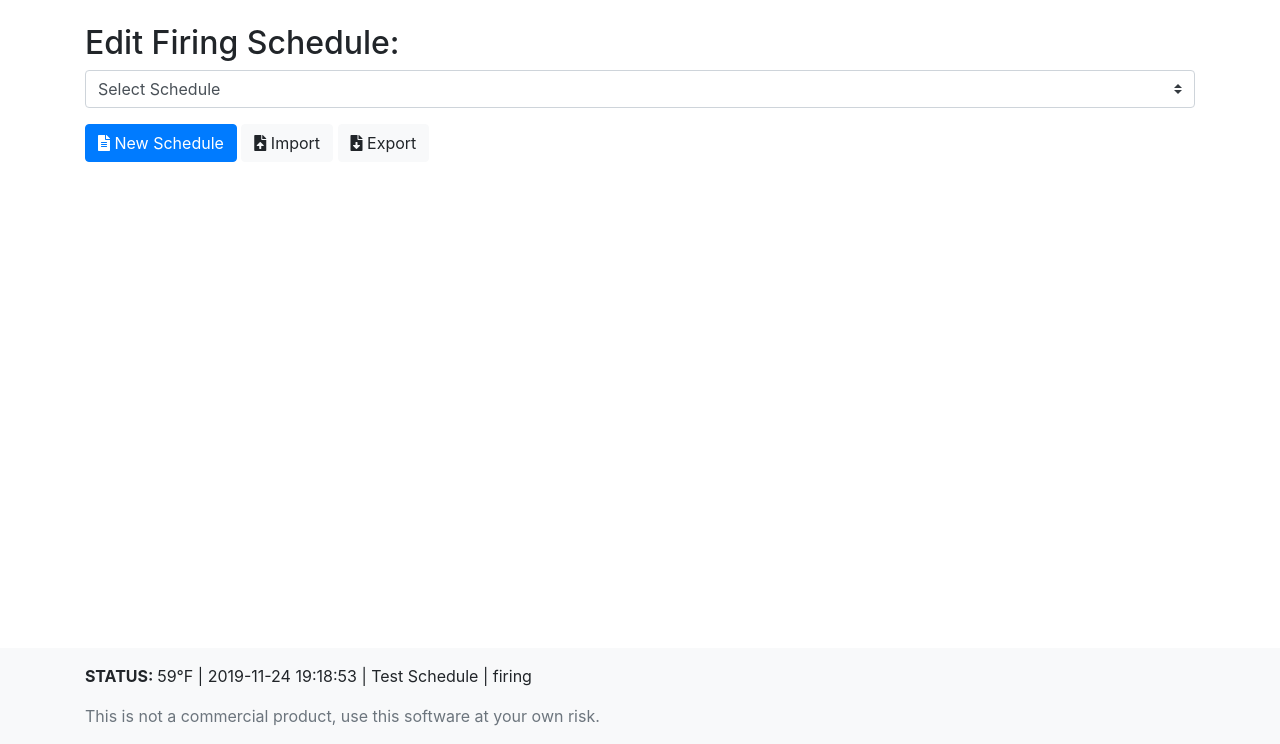
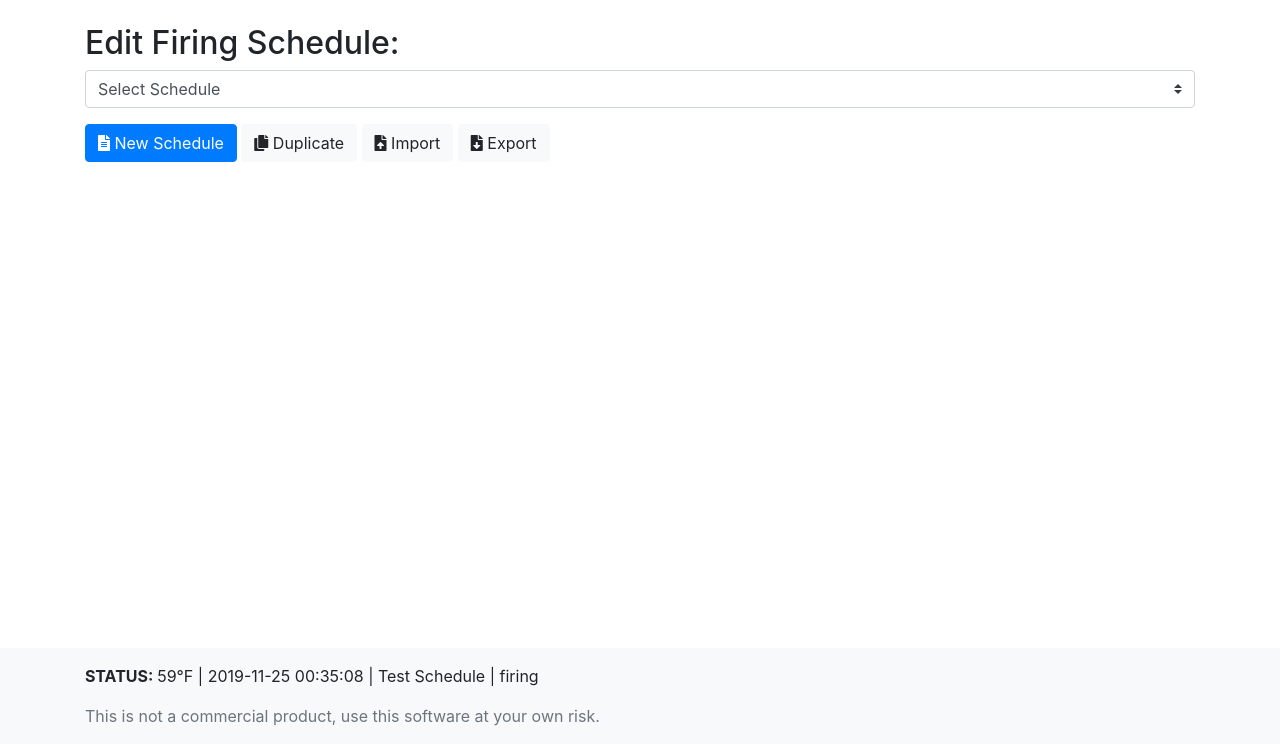
Before and after one commit to CurlyTaleGamesLLC/PiKiln, a Flask app: page /firing-schedules in a window 1280 px wide. Shown: the part 56-800 px from the top of the page. Run offline with Flask 2, Linux system fonts and the light colour scheme; data that the repository does not hold is empty; some libraries are stand-ins or nearby versions.

Commit message:
added utf8 encoding

```diff
--- a/app.py
+++ b/app.py
@@ -1,3 +1,5 @@
+# -*- coding: utf-8 -*-
+
 from flask import Flask, render_template, request
 import json
 import uuid
@@ -149,7 +151,7 @@ def api_get_schedule():
 				print(index, segment)
 
 			return jsonFileData
-	return 'No Schedule'
+	return '{"result":"none"}'
 
 @app.route('/api/save-schedule', methods=['POST'])
 def save_schedule():
--- a/fire.py
+++ b/fire.py
@@ -1,3 +1,5 @@
+# -*- coding: utf-8 -*-
+
 import json
 import os
 from datetime import datetime
--- a/send-email.py
+++ b/send-email.py
@@ -1,3 +1,5 @@
+# -*- coding: utf-8 -*-
+
 import smtplib
 import json
 # import time
--- a/status.json
+++ b/status.json
@@ -3,7 +3,7 @@
     "error":"",
     "filename":"1234",
     "name":"Test Schedule",
-    "start-time":"2019-11-24 19:18:53",
+    "start-time":"2019-11-25 00:35:08",
     "status":"firing",
     "temp-log":[
         100,
--- a/templates/firing-schedules.html
+++ b/templates/firing-schedules.html
@@ -26,6 +26,7 @@
         <div class="row mt-3">
           <div class="col-md-12">
             <button id="btn-create-schedule" class="btn btn-primary"><i class="fas fa-file-alt"></i> New Schedule</button>
+            <button id="btn-duplicate-schedule" class="btn btn-light"><i class="fas fa-copy"></i> Duplicate</button>
             <button id="btn-import-schedule" class="btn btn-light"><i class="fas fa-file-upload"></i> Import</button>
             <button id="btn-download-schedule" class="btn btn-light"><i class="fas fa-file-download"></i> Export</button>
 
```
Also changed, not shown: README.md, 1 other file.
